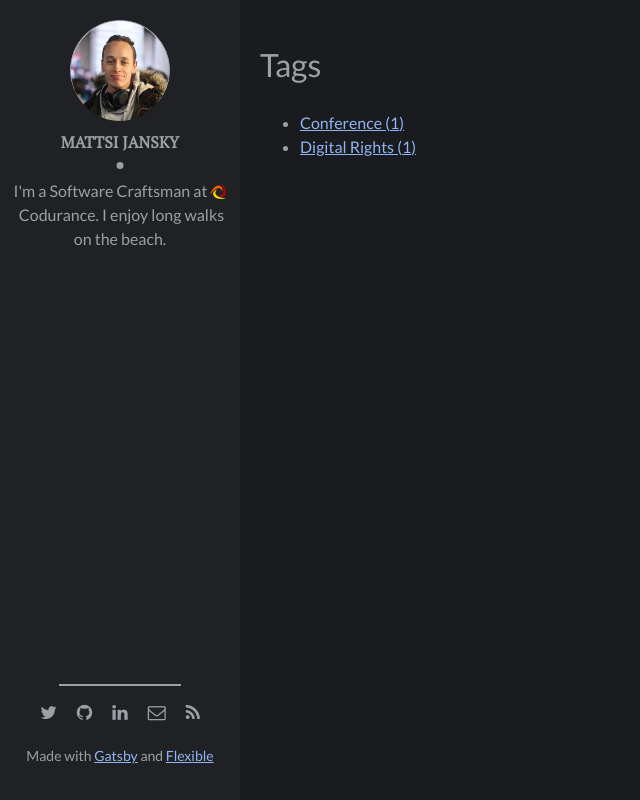
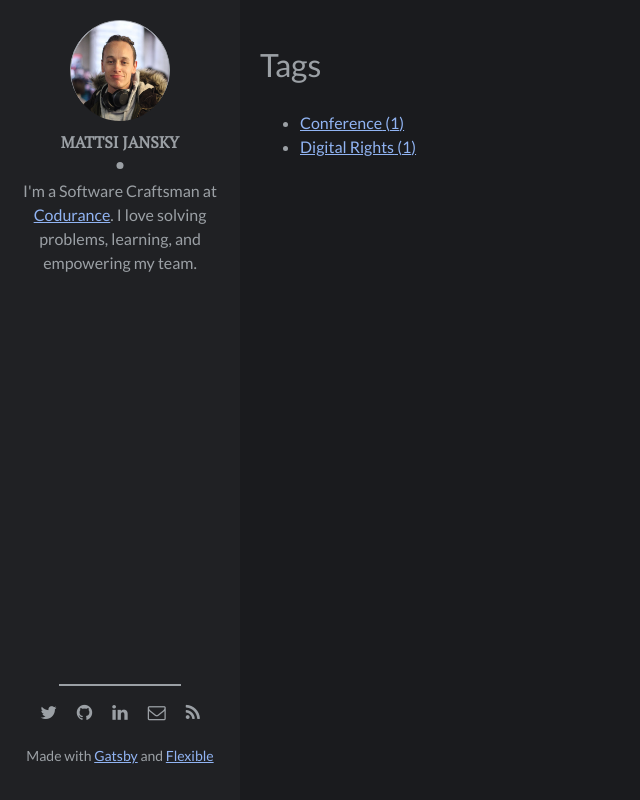
Before and after one commit to Mattsi-Jansky/matt.si, a Gatsby site: page /tags in a window 1280 px wide. Shown: the whole page, without its empty margins (0-640 px from the left). Built offline with nearby package versions, Linux system fonts and the light colour scheme; Gatsby itself is replaced by a stand-in of ours.

Commit message:
Complete sidebar bio
Replaced placeholder with a better bio, remove Codurance icon.

```diff
--- a/package.json
+++ b/package.json
@@ -7,6 +7,7 @@
     "build": "gatsby build",
     "dev": "gatsby develop",
     "test": "jest",
+    "test:updateSnapshots": "jest --updateSnapshot",
     "lint": "eslint --ext .js,.jsx --ignore-pattern public .",
     "format": "prettier --trailing-comma es5 --no-semi --single-quote --write 'src/**/*.js' 'src/**/*.md'"
   },
--- a/src/components/sidebar.js
+++ b/src/components/sidebar.js
@@ -16,13 +16,7 @@ const Sidebar = ({ siteMetadata }) => (
         </div>
         <div className="author-name">{siteMetadata.author}</div>
         <p>
-          I'm a Software Craftsman at{' '}
-          <img
-            alt="Codurane Logo"
-            src="/codurance.png"
-            className="codurance-logo"
-          />
-          &nbsp;Codurance. I enjoy long walks on the beach.{' '}
+          I'm a Software Craftsman at <a href="https://codurance.com/" target="_blank">Codurance</a>. I love solving problems, learning, and empowering my team.
         </p>
       </div>
     </header>
--- a/src/styles/parts/_home-page.scss
+++ b/src/styles/parts/_home-page.scss
@@ -33,13 +33,6 @@
     &:hover {
       transform: scale3d(0.90,0.90,1);
     }
-  }
-  img.codurance-logo {
-    height:16px;
-    width:16px;
-    border-radius: 0;
-    border-style: none;
-    margin-top:-3px;
   }
 
   .author-name {
```
Also changed, not shown: static/codurance.png (deleted), 2 other files.
